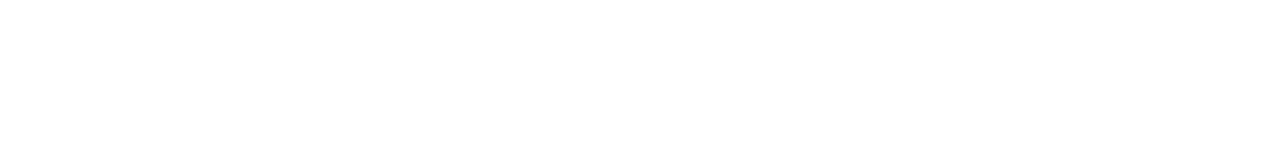
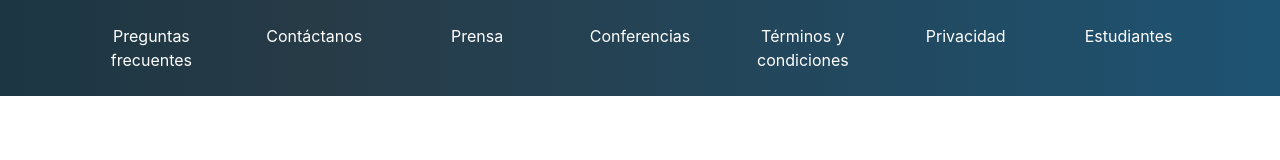
Before and after one commit to platzi/bootstrap, a plain HTML site: page index.html in a window 1280 px wide. Drawn offline with nearby package versions, Linux system fonts and the light colour scheme.

Commit message:
Empezamos con el footer

```diff
--- /dev/null
+++ b/index.css
@@ -0,0 +1,7 @@
+#footer {
+  background: linear-gradient(90deg,#1c3643,#273b47 25%,#1e5372);
+}
+
+#footer a {
+  color: white;
+}
--- a/index.html
+++ b/index.html
@@ -7,11 +7,37 @@
 
     <!-- Bootstrap CSS -->
     <link rel="stylesheet" href="https://stackpath.bootstrapcdn.com/bootstrap/4.1.3/css/bootstrap.min.css" integrity="sha384-MCw98/SFnGE8fJT3GXwEOngsV7Zt27NXFoaoApmYm81iuXoPkFOJwJ8ERdknLPMO" crossorigin="anonymous">
-
-    <title>Hello, world!</title>
+    <link rel="stylesheet" href="index.css">
+    <title>PlatziConf Hawaii</title>
   </head>
   <body>
-
+    <footer id="footer" class="pb-4 pt-4">
+      <div class="container">
+        <div class="row text-center">
+          <div class="col-12 col-lg">
+            <a href="#">Preguntas frecuentes</a>
+          </div>
+          <div class="col-12 col-lg">
+            <a href="#">Contáctanos</a>
+          </div>
+          <div class="col-12 col-lg">
+            <a href="#">Prensa</a>
+          </div>
+          <div class="col-12 col-lg">
+            <a href="#">Conferencias</a>
+          </div>
+          <div class="col-12 col-lg">
+            <a href="#">Términos y condiciones</a>
+          </div>
+          <div class="col-12 col-lg">
+            <a href="#">Privacidad</a>
+          </div>
+          <div class="col-12 col-lg">
+            <a href="#">Estudiantes</a>
+          </div>
+        </div>
+      </div>
+    </footer>
 
     <!-- Optional JavaScript -->
     <!-- jQuery first, then Popper.js, then Bootstrap JS -->
```
